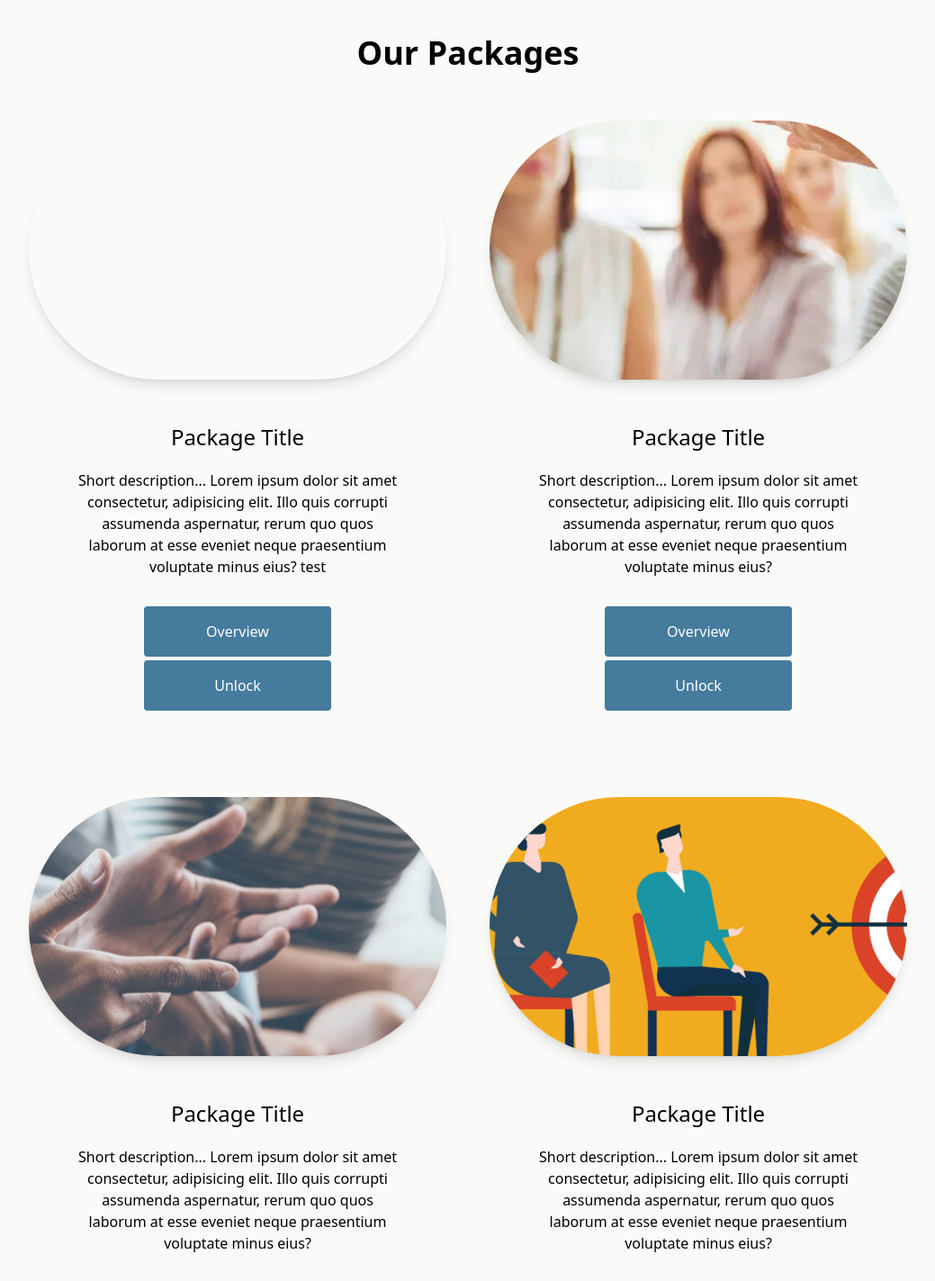
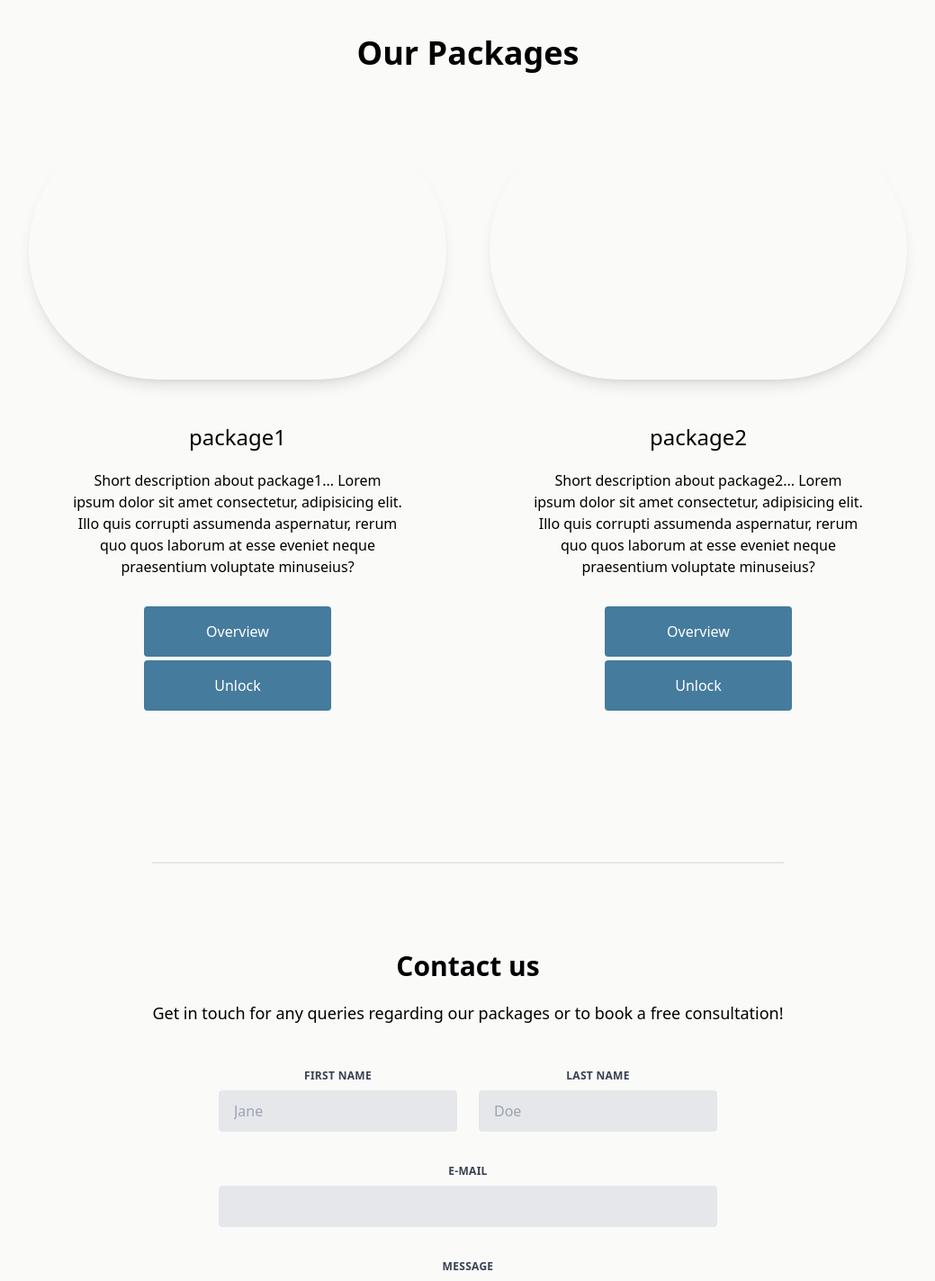
Before and after one commit to Folka2134/mum-site, a React (Create React App) app: page / in a window 1280 px wide. Shown: the part 1780-3204 px from the top of the page at 90% size, without its empty margins (120-1159 px from the left). Built offline with nearby package versions, Linux system fonts and the light colour scheme.

Commit message:
passing packageData to packagepre and rendering elements per package

```diff
--- a/src/pages/homePage/MainContent.component.jsx
+++ b/src/pages/homePage/MainContent.component.jsx
@@ -1,14 +1,18 @@
-import React from 'react'
-import { About } from './About.component'
-import { Contact } from './Contact.component'
-import { PackagePre } from './PackagePre.component'
+import React, { useState } from "react";
+import { About } from "./About.component";
+import { Contact } from "./Contact.component";
+import { PackagePre } from "./PackagePre.component";
+
+import packageData from "../../data/data";
 
 export const MainContent = () => {
+  const [packages, setPackages] = useState(packageData);
+
   return (
-    <div className='h-full min-h-screen w-full pt-12 grid place-items-center border-t-2'>
+    <div className="h-full min-h-screen w-full pt-12 grid place-items-center border-t-2">
       <About />
-      <PackagePre />
+      <PackagePre packages={packages} />
       <Contact />
     </div>
-  )
-}
+  );
+};
--- a/src/pages/homePage/PackagePre.component.jsx
+++ b/src/pages/homePage/PackagePre.component.jsx
@@ -1,20 +1,19 @@
 import React from "react";
 
-export const PackagePre = () => {
+export const PackagePre = ({ packages }) => {
   return (
-    <div className="packages text-center border-t-2 pt-44">
+    <div className=" packages text-center border-t-2 pt-44">
       <h1 className="text-[36px] mb-12 font-semibold">Our Packages</h1>
-      <div className="grid grid-cols-1 lg:grid-cols-2 gap-12 md:m-6">
+      <div className="package-container grid grid-cols-1 lg:grid-cols-2 gap-12 md:m-6">
+        {/* //package1 */}
+        {packages.map((packageInfo) => (
           <div className="border-black rounded">
-          <div className="h-72 bg-package-bg w-full bg-center rounded-full shadow-lg"></div>
+            <div
+              className={`h-72 bg-${packageInfo.id}-bg w-full bg-center rounded-full shadow-lg`}
+            ></div>
             <div className="flex flex-col items-center justify-center p-12">
-            <h1 className="text-2xl text-center mb-5">Package Title</h1>
-            <p className="text-center">
-              Short description... Lorem ipsum dolor sit amet consectetur,
-              adipisicing elit. Illo quis corrupti assumenda aspernatur, rerum
-              quo quos laborum at esse eveniet neque praesentium voluptate minus
-              eius? test{" "}
-            </p>
+              <h1 className="text-2xl text-center mb-5">{packageInfo.title}</h1>
+              <p className="text-center">{packageInfo.mini_desc}</p>
               <button className="mt-8 mb-1 p-4 text-white bg-[#457B9D] w-52 rounded  hover:bg-[#1D3557] duration-300">
                 Overview
               </button>
@@ -23,60 +22,7 @@ export const PackagePre = () => {
               </button>
             </div>
           </div>
-        <div className="rounded">
-          <div className="h-72 bg-package2-bg w-full bg-center rounded-full shadow-lg"></div>
-          <div className="flex flex-col items-center p-12">
-            <h1 className="text-2xl text-center mb-5">Package Title</h1>
-            <p className="text-center">
-              Short description... Lorem ipsum dolor sit amet consectetur,
-              adipisicing elit. Illo quis corrupti assumenda aspernatur, rerum
-              quo quos laborum at esse eveniet neque praesentium voluptate minus
-              eius?{" "}
-            </p>
-            <button className="mt-8 mb-1 p-4 text-white bg-[#457B9D] w-52 rounded border-gray-200  hover:bg-[#1D3557] duration-300">
-              Overview
-            </button>
-            <button className="p-4 text-white bg-[#457B9D] w-52 rounded border-gray-200  hover:bg-[#1D3557] duration-300">
-              Unlock
-            </button>
-          </div>
-        </div>
-        <div className="rounded">
-          <div className="h-72 bg-package4-bg w-full bg-center rounded-full shadow-lg"></div>
-          <div className="flex flex-col items-center p-12">
-            <h1 className="text-2xl text-center mb-5">Package Title</h1>
-            <p className="text-center">
-              Short description... Lorem ipsum dolor sit amet consectetur,
-              adipisicing elit. Illo quis corrupti assumenda aspernatur, rerum
-              quo quos laborum at esse eveniet neque praesentium voluptate minus
-              eius?{" "}
-            </p>
-            <button className="mt-8 mb-1 p-4 text-white bg-[#457B9D] w-52 rounded border-gray-200  hover:bg-[#1D3557] duration-300">
-              Overview
-            </button>
-            <button className="p-4 text-white bg-[#457B9D] w-52 rounded border-gray-200  hover:bg-[#1D3557] duration-300">
-              Unlock
-            </button>
-          </div>
-        </div>
-        <div className="rounded">
-          <div className="h-72 bg-package3-bg w-full bg-center rounded-full shadow-lg"></div>
-          <div className="flex flex-col items-center p-12">
-            <h1 className="text-2xl text-center mb-5">Package Title</h1>
-            <p className="text-center">
-              Short description... Lorem ipsum dolor sit amet consectetur,
-              adipisicing elit. Illo quis corrupti assumenda aspernatur, rerum
-              quo quos laborum at esse eveniet neque praesentium voluptate minus
-              eius?{" "}
-            </p>
-            <button className="mt-8 mb-1 p-4 text-white bg-[#457B9D] w-52 rounded border-gray-200  hover:bg-[#1D3557] duration-300">
-              Overview
-            </button>
-            <button className="p-4 text-white bg-[#457B9D] w-52 rounded border-gray-200  hover:bg-[#1D3557] duration-300">
-              Unlock
-            </button>
-          </div>
-        </div>
+        ))}
       </div>
     </div>
   );
```
Lines whose indentation alone changed are shown as unchanged.
